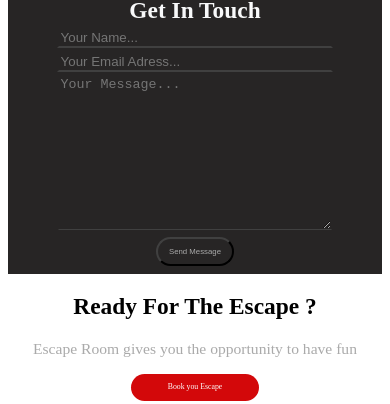
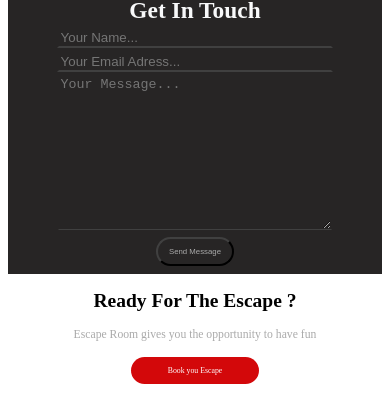
Before and after one commit to becodeorg/hamilton-8-escapium-timcoll, a plain HTML site: page index.html in a window 390 px wide. Shown: the part 698-1102 px from the top of the page. Drawn offline with Linux system fonts and the light colour scheme.

Commit message:
reponsive git in touch and dernier_section done

```diff
--- a/scss/_dernier_section.scss
+++ b/scss/_dernier_section.scss
@@ -38,11 +38,11 @@
 
 @media screen and (max-width: 768px) and (min-width: 0px) {
     & h2 {
-        font-size: 6vw;
+        font-size: 5vw;
     }
 
     & p {
-        font-size: 4vw;
+        font-size: 3vw;
     }
     & a {
         font-size: 2vw;
```
Also changed, not shown: style.css.
